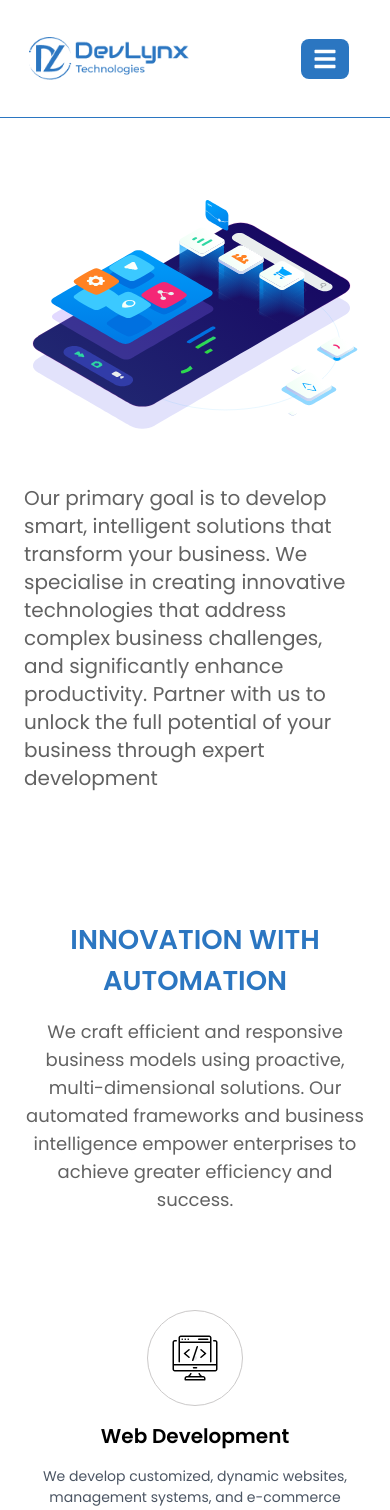
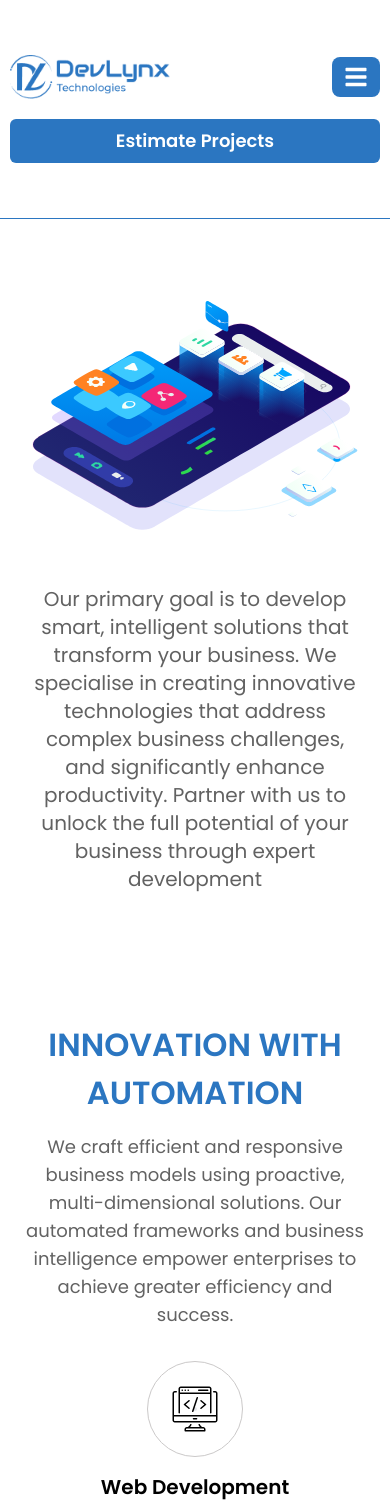
Before and after one commit to mohsin8888/Devlynx, a React (Create React App) app: page / in a window 390 px wide. Shown: the top 1510 px of the page. Built offline with nearby package versions, Linux system fonts and the light colour scheme.

Commit message:
update header

```diff
--- a/src/components/Header.jsx
+++ b/src/components/Header.jsx
@@ -14,10 +14,17 @@ export const Header = () => {
 
   return (
     <div className="w-full">
-      <div className="flex items-center justify-between w-[85%] mx-auto ">
+      {/* Header Container */}
+      <div className="flex flex-col w-[95%] sm:w-[85%] mx-auto">
+        {/* First Row: Logo and Menu Button */}
+        <div className="flex items-center justify-between">
+          {/* Logo */}
           <Logo />
 
-        <nav className="hidden xl:flex justify-center items-center md:gap-16">
+
+
+          {/* Nav for large screens */}
+          <nav className="hidden lg:flex justify-center items-center md:gap-16">
             <ul className="flex lg:gap-x-12">
               {Navbaritems.map((item, index) => (
                 <li key={index} className="">
@@ -35,22 +42,39 @@ export const Header = () => {
               ))}
             </ul>
           </nav>
-        <div className="flex items-center gap-3">
-          <button className="  xl:hidden px-3 py-2 bg-[#2B76C1] text-white rounded-lg hover:bg-blue-600 focus:outline-none">
+          <div className="flex justify-center items-center gap-x-4">
+                {/* Menu button for small screens */}
+          <button className="lg:hidden px-3 py-2 bg-[#2B76C1] text-white rounded-lg  focus:outline-none">
             <FaBars size={24} onClick={toggleMenu} />
           </button>
-
-          <Link to="https://api.whatsapp.com/send?phone=923166618694">
+          {/* Estimate Projects button for large screens */}
+          <Link to="https://api.whatsapp.com/send?phone=923166618694" className="hidden md:block">
             <Button
               value={"Estimate Projects"}
               customClass={
-                "hidden sm:inline-block bg-[#2B76C1] whitespace-nowrap  border border-transparent  px-4 xl:px-6 py-2 lg:py-2 leading-normal hover:bg-white hover:text-[#2B76C1] hover:font-[400] hover:border-[#2B76C1] "
+                "bg-[#2B76C1] whitespace-nowrap border border-transparent px-4 xl:px-6 py-2 lg:py-2 leading-normal hover:bg-white hover:text-[#2B76C1] hover:font-[400] hover:border-[#2B76C1]"
               }
             />
           </Link>
           </div>
         </div>
 
+        {/* Second Row: Estimate Projects button for small screens */}
+        <div className="mt-5 w-full sm:hidden">
+          <Link
+            to="https://api.whatsapp.com/send?phone=923166618694"
+            className="block w-full"
+          >
+            <div className="w-full bg-[#2B76C1] text-center py-2 rounded-md">
+              <span className="text-white font-semibold text-lg">
+                Estimate Projects
+              </span>
+            </div>
+          </Link>
+        </div>
+      </div>
+
+      {/* Mobile Menu Dropdown */}
       <nav
         className={`${
           isMenuOpen ? "block top-[120px]" : "hidden"
@@ -73,7 +97,6 @@ export const Header = () => {
           </Link>
         ))}
       </nav>
-      {/* </div> */}
     </div>
   );
 };
--- a/src/components/Heading/Heading.jsx
+++ b/src/components/Heading/Heading.jsx
@@ -3,7 +3,7 @@ import React from 'react'
 const Heading = ({heading,subheading,CustomClass,CustomClasshea,CustomClasstext}) => {
   return (
     <div class={` w-[100%] mx-auto text-center ${CustomClass}`}>
-    <h2 class={` text-[1.7rem] sm:text-[2rem] poppins font-[600] sm:font-[600]  text-[#2B76C1] ${CustomClasshea}`}>
+    <h2 class={` text-[2rem]  poppins font-[600]   text-[#2B76C1] ${CustomClasshea}`}>
       {heading}
     </h2>
     <p class={ ` mt-4 text-lg poppins font-[400] text-[#626262] ${CustomClasstext}`}>
--- a/src/components/Home/HeroSection/HeroSection.jsx
+++ b/src/components/Home/HeroSection/HeroSection.jsx
@@ -7,17 +7,14 @@ export const HeroSection = ({
   CustomClaspara,
 }) => {
   return (
-    <div className={` flex flex-col lg:flex-row items-center gap-x-8 ${CustomClass}`}>
+    <div className={`flex flex-col lg:flex-row items-center gap-x-8 ${CustomClass}`}>
       {/* <!-- Image Section --> */}
-      <div className="w-full lg:w-[40%] flex justify-center items-center ">
+      <div className="w-[100%] lg:w-[40%] flex justify-center items-center ">
         <LottieAnimation  />
       </div>
 
       {/* <!-- Text Section --> */}
       <div className="lg:w-[60%] w-[100%]">
-        {/* <h2 className="text-[#2B76C1] text-2xl poppins font-[600] mb-4 text-center">
-          {heading}
-        </h2> */}
         <p
           className={`text-[#626262] poppins font-[400] text-xl  lg:leading-[35px] ${CustomClaspara}`}
         >
--- a/src/components/Home/HeroSection/LottieAnimation.jsx
+++ b/src/components/Home/HeroSection/LottieAnimation.jsx
@@ -2,7 +2,6 @@
 import React from "react";
 import Lottie from "lottie-react";
 import animationData1 from "../../../data/animation/ani1.json";
-import animationData2 from "../../../data/animation/ani2.json";
 export const LottieAnimation = () => {
   return (
    <>
--- a/src/components/Services/Ideationservicescard.jsx
+++ b/src/components/Services/Ideationservicescard.jsx
@@ -1,34 +1,28 @@
 import React from "react";
 import { ServicespageItem } from "../../data/Servicespage data/ServicespageItem";
-export const Ideationservicescard = (
-    {
+export const Ideationservicescard = ({
   CustomClass,
   imageClass,
   image,
   text,
-     para
+  para,
 }) => {
   return (
-
-      <div class=" text-center">
-        <div class=" mx-auto flex items-center justify-center bg-white rounded-full shadow-lg p-4 relative w-24 h-24 mb-8">
-          <div class="absolute inset-0 rounded-full bg-gray-50 shadow-2xl"></div>
+    <div className="text-center ">
+      <div className="mx-auto flex items-center justify-center  rounded-full  bg-[#FFFFFF]  relative w-24 h-24 mb-8">
+        <div className="absolute inset-0 rounded-full hover:bg-blue-200 transition duration-700  flex items-center justify-center">
           <img
             src={image}
             alt="Document Icon"
-            class={`w-12 h-12 relative z-10 ${imageClass}`}
+            className={`w-12 h-12 ${imageClass}`}
           />
         </div>
+      </div>
 
-        <div className=" flex flex-col">
-          <p className="font-medium text-gray-900"> {text}</p>
+      <div className="flex flex-col">
+        <p className="font-medium text-gray-900">{text}</p>
         <p className="font-medium text-gray-900">{para}</p>
       </div>
-
-
-
-
-
     </div>
   );
 };
--- a/src/layout/DashboardLayout.jsx
+++ b/src/layout/DashboardLayout.jsx
@@ -6,7 +6,7 @@ export const DashboardLayout = () => {
   return (
   <>
   <div className="flex min-h-screen w-screen flex-col">
-        <div className='h-[14vh] flex items-center border-b border-[#2B76C1] '>
+        <div className=' h-[26vh] sm:h-[14vh] flex items-center border-b border-[#2B76C1] '>
           <Header />
         </div>
         <div className="flex-1">
--- a/src/pages/About.jsx
+++ b/src/pages/About.jsx
@@ -34,7 +34,7 @@ const About = () => {
           />
         </div>
       </MainWrapper>
-      <MainWrapper CustomClass={"!px-4 !py-12"}>
+      <MainWrapper CustomClass={"!px-4 !py-0 !min-h-[0vh]"}>
         <div className=" w-[100%]   sm:w-[85%] flex flex-col justify-center  items-start  lg:flex-row  md:justify-start   lg:space-x-12">
           <div className=" w-[100%] sm:w-[90%]  lg:w-[45%]">
             <h1 className="  text-[1.9rem] mb-4 sm:text-[2.2rem] md:text-[2.25rem] text-center  sm:text-start poppins font-[600]">
@@ -53,9 +53,9 @@ const About = () => {
           </div>
         </div>
       </MainWrapper>
-      <MainWrapper CustomClass={"px-0 !py-0 !min-h-[0vh] "}>
-        <div className="w-[85%] flex  justify-center sm:justify-start items-center">
-          <div className="w-[100%] lg:w-[60%]  flex items-start">
+      <MainWrapper CustomClass={"!px-0 !py-20 !min-h-[0vh] "}>
+        <div className="w-[90%]">
+          <div className="w-[100%] lg:w-[60%] ">
             <div className="flex items-center lg:items-start relative">
               {/* Adjusted Left Quote Icon */}
               <FaQuoteLeft className="text-blue-400 text-[0.7rem] md:text-[1.5rem] absolute left-0 top-0" />
@@ -74,10 +74,10 @@ const About = () => {
         </div>
       </MainWrapper>
       {/* Add ref to this section */}
-      <MainWrapper CustomClass={"px-4"}>
+      <MainWrapper CustomClass={"!px-3 !py-0  !min-h-[0vh]"}>
         <div
           ref={ref}
-          className="flex flex-wrap justify-around items-center py-10 gap-12 sm:gap-20 bg-white"
+          className="flex flex-wrap justify-around items-center py-10 gap-8 sm:gap-20 bg-white"
         >
           <div className="text-center">
             <p className="text-[2rem] poppins font-[400] leading-[70px] text-[#2B76C1]">
@@ -110,7 +110,7 @@ const About = () => {
       </MainWrapper>
 
       <MainWrapper CustomClass={"!px-0"}>
-        <div className=" w-[80%] lg:w-[90%] mx-auto flex flex-col   lg:flex-row  justify-center items-center gap-x-12  space-y-4 lg:space-y-0">
+        <div className=" w-[90%] lg:w-[90%] mx-auto flex flex-col   lg:flex-row  justify-center items-center gap-x-12  space-y-4 lg:space-y-0">
           {/* <!-- Image Section --> */}
           <div className="w-full lg:w-[50%] flex justify-center items-center">
             <img
--- a/src/pages/Home.jsx
+++ b/src/pages/Home.jsx
@@ -17,29 +17,30 @@ const Home = () => {
         <HeroSection
           CustomClass=""
           para="Our primary goal is to develop smart, intelligent solutions that transform your business. We specialise in creating innovative technologies that address complex business challenges, and significantly enhance productivity. Partner with us to unlock the full potential of your business through expert development"
-          CustomClaspara=" !mt-12"
+          CustomClaspara=" !mt-12 !text-center sm:!text-start"
         />
       </MainWrapper>
-      <MainWrapper CustomClass={" !px-0 sm:!px-4 md:!px-28"}>
+      <MainWrapper CustomClass={" !px-0 sm:!px-4 md:!px-28 "}>
         <Heading
           heading={"INNOVATION WITH AUTOMATION"}
-          CustomClasstext={" w-[90%]  md:!w-[90%] lg:!w-[70%]  !mx-auto"}
+          CustomClasstext={"!w-[90%] lg:!w-[70%]  !mx-auto"}
+
           subheading={
             "We craft efficient and responsive business models using proactive, multi-dimensional solutions. Our automated frameworks and business intelligence empower enterprises to achieve greater efficiency and success."
           }
         />
-        <div class="flex flex-wrap justify-evenly items-center pt-20 ">
+        <div class="flex flex-wrap justify-evenly  mt-4 sm:pt-20 ">
           {Carditems.map((item, index) => (
             <Servicescard
               icon={item.icon}
               Cardheadibg={item.Cardheadibg}
               para={item.Cardpara}
-              Customstylepara={"!px-0"}
+              Customstylepara={""}
             />
           ))}
         </div>
       </MainWrapper>
-      <MainWrapper CustomClass={"!w-[90%] mx-auto !px-4"}>
+      <MainWrapper CustomClass={ " !w-[100%] sm:!w-[90%] mx-auto !px-4"}>
         <Imagesection
           CustomClass="sm:!gap-x-2"
           ImageClass=" md:!w-[85%] object-cover  "
@@ -51,7 +52,7 @@ const Home = () => {
             solutions, and healthcare mobile apps and websites, enhancing your
             digital presence and helping you achieve your strategic goals in a
             rapidly evolving digital landscape."
-            CustomStyletext ={""}
+            CustomStyletext ={" !text-center"}
         />
       </MainWrapper>
 
```
Also changed, not shown: src/pages/Service.jsx (+12 -24 lines), src/asset/images/header/sidebarimage.svg (added). Lines whose indentation alone changed are shown as unchanged.
